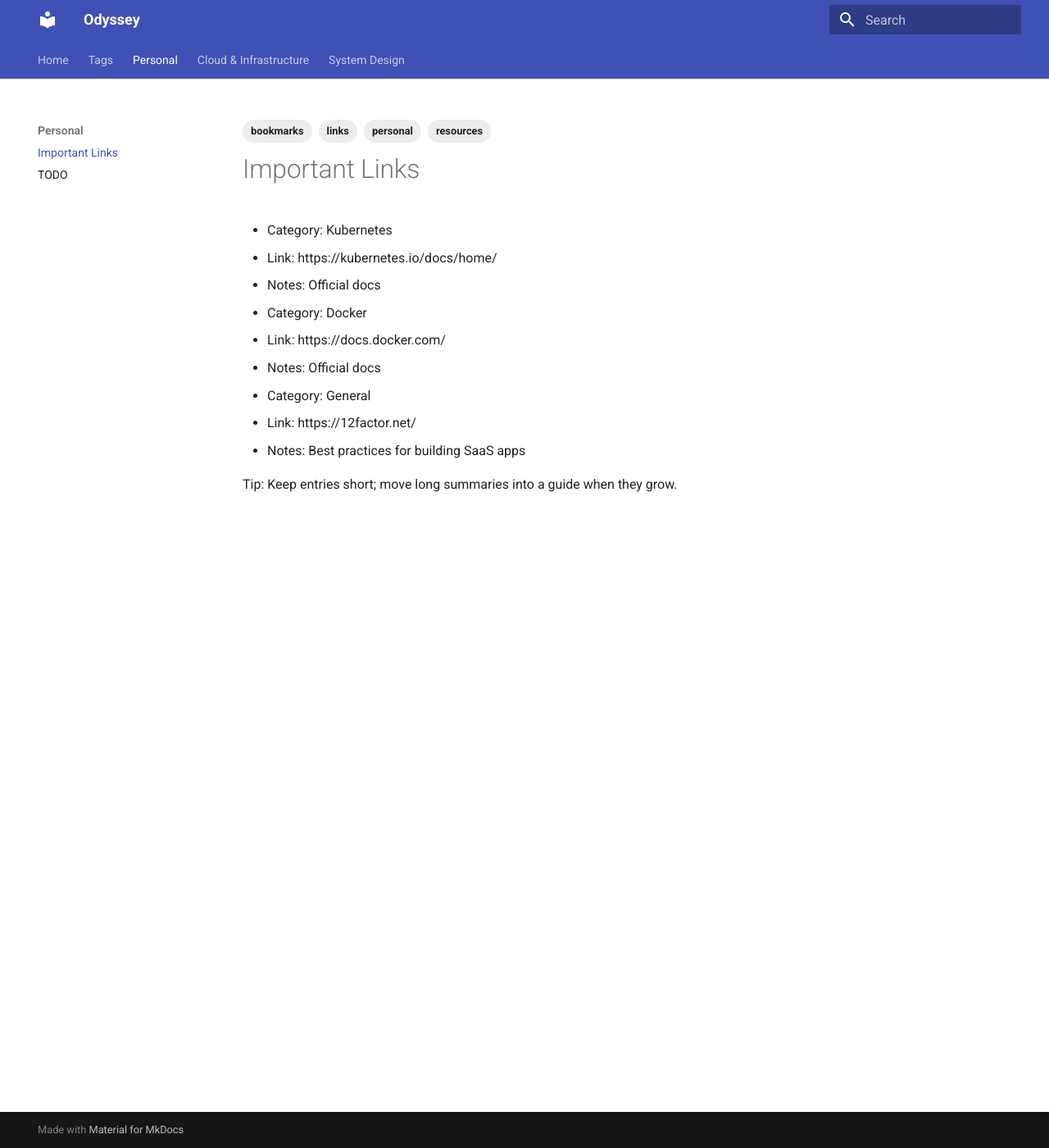
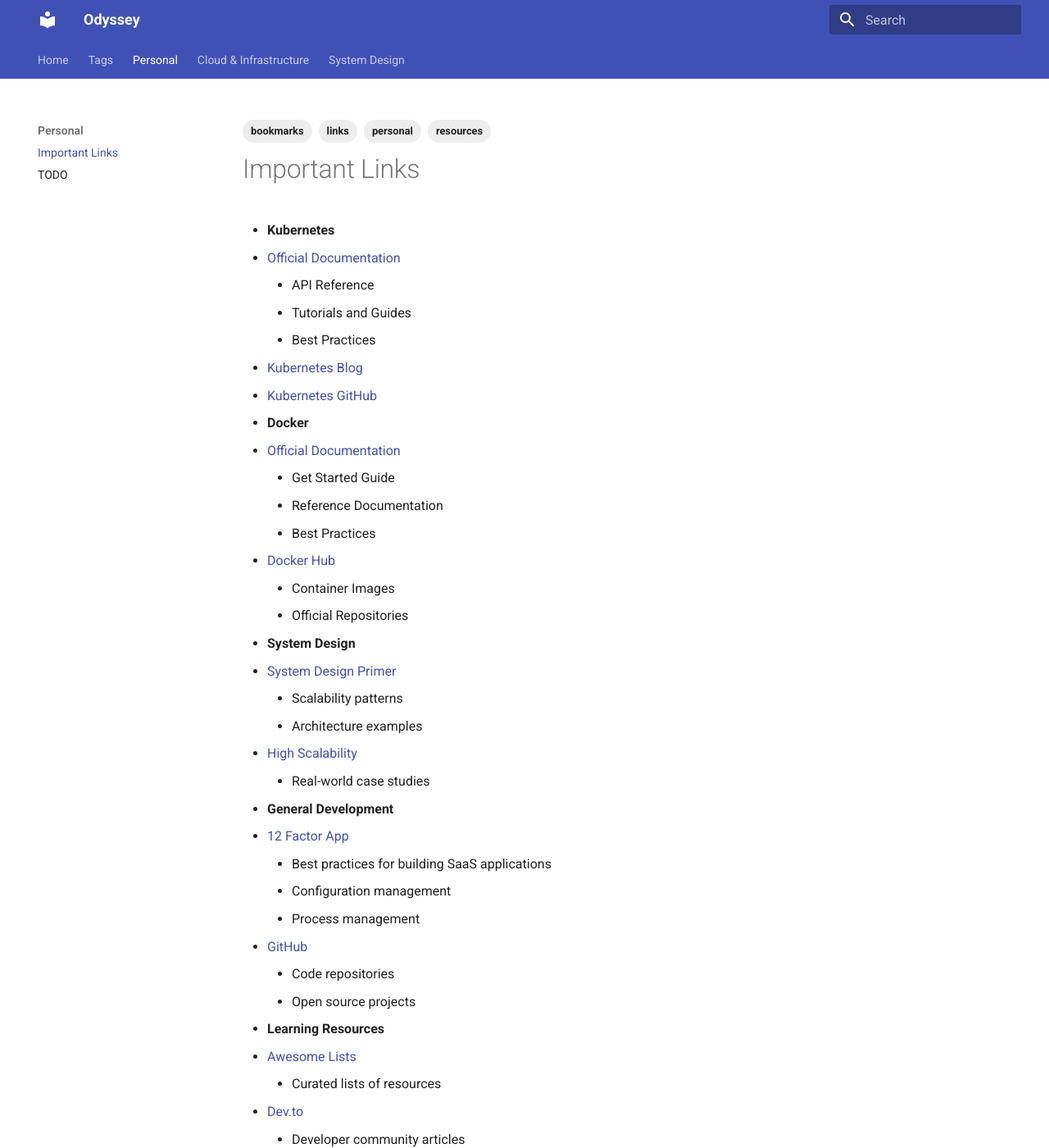
Before and after one commit to 24namanjain/Odyssey, an MkDocs documentation site: the page built from docs/_personal/links.md, in a window 1280 px wide and 1400 px high. Shown: the whole window at 82% size. Built offline with MkDocs 1.6.1 and Material for MkDocs 9.7.7, drawn with Linux system fonts in a browser that asks for light colours; some of the changed text lies outside the part shown.

Commit message:
docs: enhance links documentation with structured categories and additional resources for Kubernetes, Docker, System Design, General Development, and Learning Resources

```diff
--- a/docs/_personal/links.md
+++ b/docs/_personal/links.md
@@ -5,16 +5,45 @@
 
 # Important Links
 
-- Category: Kubernetes
-  - Link: https://kubernetes.io/docs/home/
-  - Notes: Official docs
+- **Kubernetes**
+  - [Official Documentation](https://kubernetes.io/docs/home/)
+    - API Reference
+    - Tutorials and Guides
+    - Best Practices
+  - [Kubernetes Blog](https://kubernetes.io/blog/)
+  - [Kubernetes GitHub](https://github.com/kubernetes/kubernetes)
 
-- Category: Docker
-  - Link: https://docs.docker.com/
-  - Notes: Official docs
+- **Docker**
+  - [Official Documentation](https://docs.docker.com/)
+    - Get Started Guide
+    - Reference Documentation
+    - Best Practices
+  - [Docker Hub](https://hub.docker.com/)
+    - Container Images
+    - Official Repositories
 
-- Category: General
-  - Link: https://12factor.net/
-  - Notes: Best practices for building SaaS apps
+- **System Design**
+  - [System Design Primer](https://github.com/donnemartin/system-design-primer)
+    - Scalability patterns
+    - Architecture examples
+  - [High Scalability](http://highscalability.com/)
+    - Real-world case studies
 
-Tip: Keep entries short; move long summaries into a guide when they grow.
+- **General Development**
+  - [12 Factor App](https://12factor.net/)
+    - Best practices for building SaaS applications
+    - Configuration management
+    - Process management
+  - [GitHub](https://github.com/)
+    - Code repositories
+    - Open source projects
+
+- **Learning Resources**
+  - [Awesome Lists](https://github.com/sindresorhus/awesome)
+    - Curated lists of resources
+  - [Dev.to](https://dev.to/)
+    - Developer community articles
+
+---
+
+**Tip**: Keep entries short; move long summaries into a guide when they grow.
```
